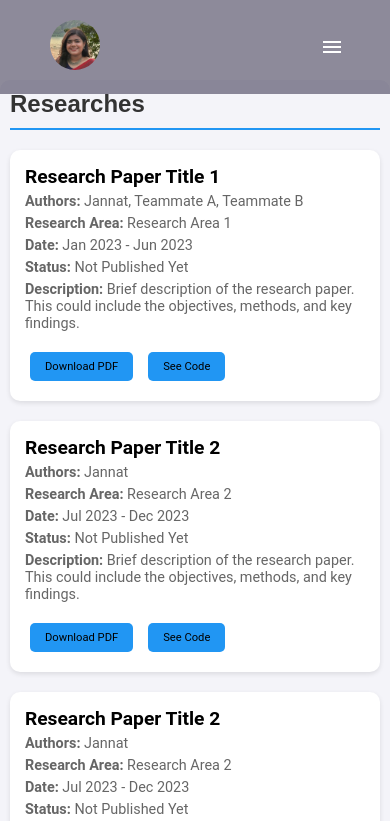
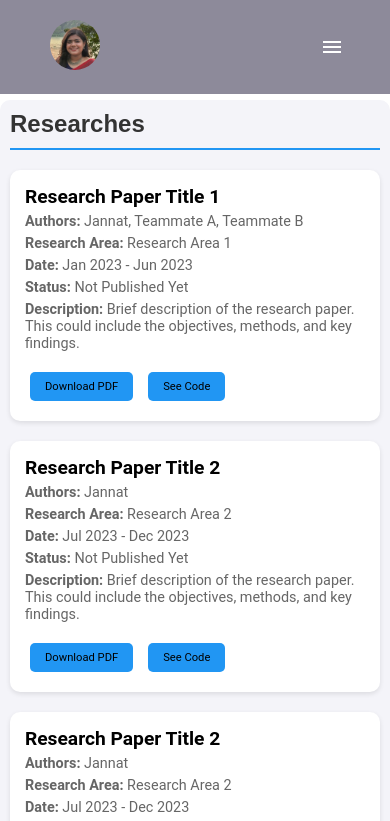
Before and after one commit to jannat-349/portfolio, a React (Vite) app: page /portfolio/researches in a window 390 px wide. Shown: the top 821 px of the page. Built offline with nearby package versions, Linux system fonts and the light colour scheme.

Commit message:
About section images moved to public, researched margin for smaller screen adjusted

```diff
--- a/src/pages/About.jsx
+++ b/src/pages/About.jsx
@@ -63,11 +63,11 @@ const About = () => {
 
           <div className="images-container">
             <div className="image-item">
-              <img src="src/assets/images/day.jpeg" alt="What I do at day" />
+              <img src="images/day.jpeg" alt="What I do at day" />
               <p><em>What I do during the day</em></p>
             </div>
             <div className="image-item">
-              <img src="src/assets/images/night.jpg" alt="What I do at night" />
+              <img src="images/night.jpg" alt="What I do at night" />
               <p><em>What I do at night</em></p>
             </div>
           </div>
--- a/src/styles/Researches.css
+++ b/src/styles/Researches.css
@@ -83,7 +83,7 @@ h2 {
 @media (max-width: 480px) {
     .researches-container {
         padding: 10px;
-        margin-top: 80px;
+        margin-top: 100px;
     }
 
     .btn {
```
Also changed, not shown: public/images/day.jpeg (renamed from src/assets/images/day.jpeg), public/images/night.jpg (renamed from src/assets/images/night.jpg).
